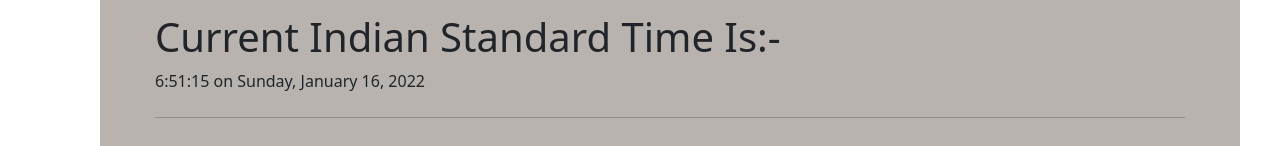
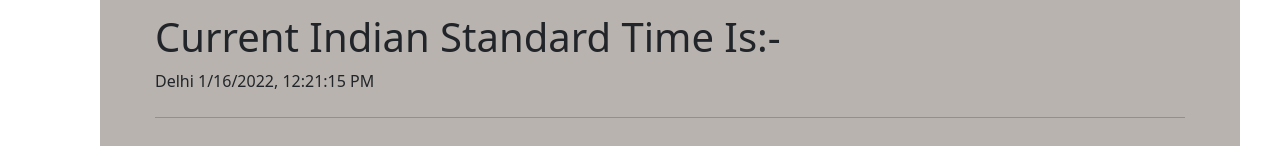
Before and after one commit to nrpandey07/Clock-Project, a plain HTML site: page India.html in a window 1280 px wide. Shown: the part 232-378 px from the top of the page. Drawn offline with nearby package versions, Linux system fonts and the light colour scheme.

Commit message:
Delhi time modified

```diff
--- a/India.html
+++ b/India.html
@@ -15,16 +15,16 @@
         }
     </style>
     <script>
-        let a;
-        let date;
-        let time;
-        const options = { weekday: 'long', year: 'numeric', month: 'long', day: 'numeric' };
-        setInterval(() => {
-        a = new Date();
-        time = a.getHours() + ':' + a.getMinutes() + ':' + a.getSeconds();
-        date = a.toLocaleDateString(undefined, options);
-        document.getElementById("time").innerHTML = time + " on " + date;
-        }, 1000);
+            setInterval(() => {
+    function Time(country,offset){
+    var a = new Date();
+    var utc = a.getTime()+(a.getTimezoneOffset()*60000);
+    var nd =  new Date(utc+(3600000*offset));
+    return country+nd.toLocaleString();
+    }
+
+    document.getElementById("time").innerHTML=Time('Delhi ', '+5.5');
+    }, 1000);
     </script>
   </head>
   <body>
```
